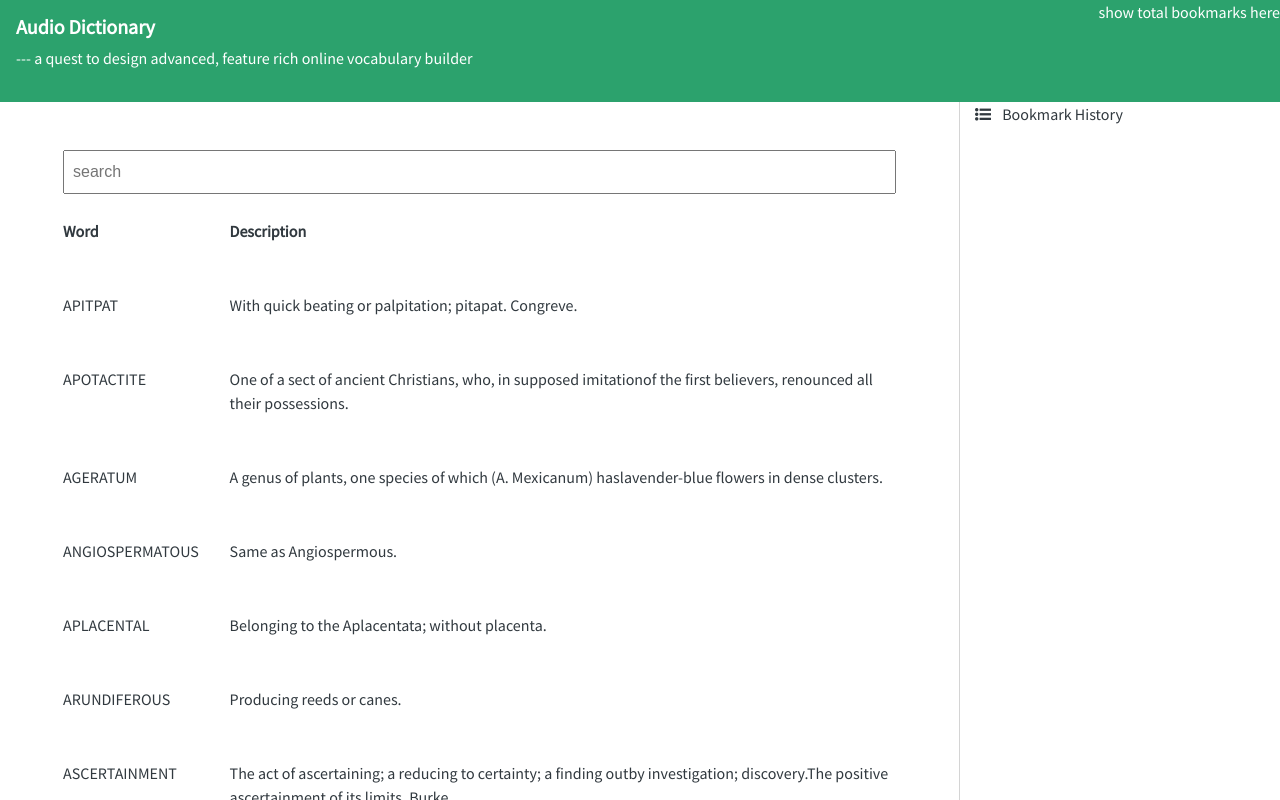
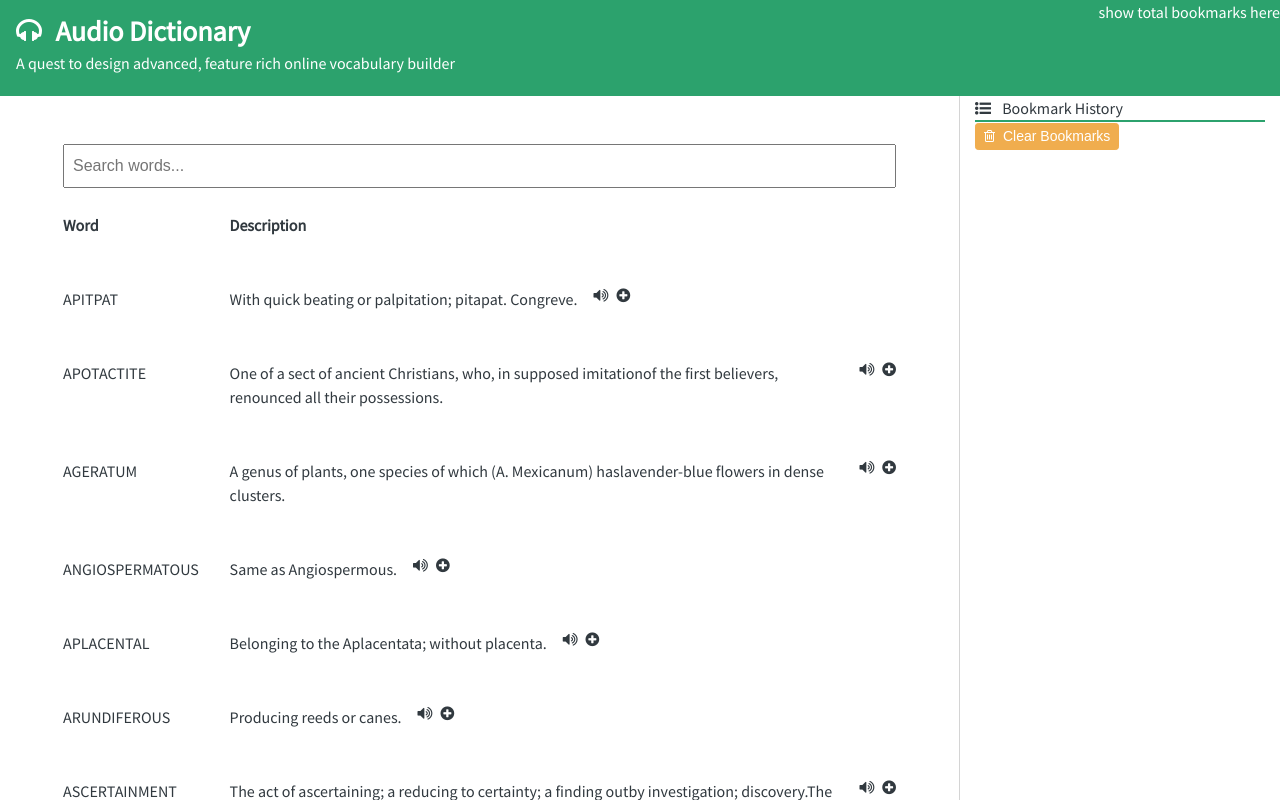
Before and after one commit to arijitpatra/dictionary, an Angular app: page / in a window 1280 px wide. Shown: the top 800 px of the page. Built offline with nearby package versions, Linux system fonts and the light colour scheme.

Commit message:
bookmarks added

```diff
--- a/src/app/components/bookmark-panel/bookmark-panel.component.html
+++ b/src/app/components/bookmark-panel/bookmark-panel.component.html
@@ -2,4 +2,11 @@
   <div class="bookmark-panel-header w-100">
       <i class="fa fa-list-ul mr-2" aria-hidden="true"></i> Bookmark History
   </div>
+  <div class="bookmarks">
+    <div class="card" *ngFor="let item of bookmarkedWordsArray">
+      {{item}}
+      <i class="ml-2 fa fa-minus-circle" aria-hidden="true" (click)="removeFromBookmark(item)"></i>
+    </div>
+  </div>
+  <button class="btn btn-warning btn-sm"><i class="fa fa-trash-o mr-2" aria-hidden="true"></i>Clear Bookmarks</button>
 </section>
--- a/src/app/components/bookmark-panel/bookmark-panel.component.scss
+++ b/src/app/components/bookmark-panel/bookmark-panel.component.scss
@@ -0,0 +1,3 @@
+.bookmarks {
+    border: 1px solid #2ca26d;
+}
--- a/src/app/components/bookmark-panel/bookmark-panel.component.ts
+++ b/src/app/components/bookmark-panel/bookmark-panel.component.ts
@@ -1,4 +1,5 @@
 import { Component, OnInit } from '@angular/core';
+import { DataServiceService } from '../../services/data-service.service';
 
 @Component({
   selector: 'app-bookmark-panel',
@@ -7,9 +8,19 @@ import { Component, OnInit } from '@angular/core';
 })
 export class BookmarkPanelComponent implements OnInit {
 
-  constructor() { }
+  bookmarkedWordsArray: string[] = [];
+
+  constructor(private dataSevice: DataServiceService) { }
 
   ngOnInit() {
+    this.dataSevice.addWordToBookmark.subscribe(word => {
+        this.bookmarkedWordsArray.push(word);
+    });
+  }
+
+  removeFromBookmark(word) {
+    const indexOfSelectedWord = this.bookmarkedWordsArray.indexOf(word);
+    this.bookmarkedWordsArray.splice(indexOfSelectedWord, 1);
   }
 
 }
--- a/src/app/components/header-panel/header-panel.component.html
+++ b/src/app/components/header-panel/header-panel.component.html
@@ -1,6 +1,6 @@
 <section class="p-3 header-section">
-<h5><b>Audio Dictionary</b></h5>
-<p>--- a quest to design advanced, feature rich online vocabulary builder</p>
+<h3><b><i class="fa fa-headphones mr-2" aria-hidden="true"></i> Audio Dictionary</b></h3>
+<h6>A quest to design advanced, feature rich online vocabulary builder</h6>
 <div class="float-right total-bookmarks">
     show total bookmarks here
 </div>
--- a/src/app/components/words-panel/words-panel.component.html
+++ b/src/app/components/words-panel/words-panel.component.html
@@ -1,5 +1,5 @@
 <section class="p-5">
-  <input name="search" [(ngModel)]="filterText" (ngModelChange)="doFilter()" placeholder="search" class="w-100 p-2"/>
+  <input name="search" [(ngModel)]="filterText" (ngModelChange)="doFilter()" placeholder="Search words..." class="w-100 p-2"/>
 
   <div>
 
@@ -13,8 +13,16 @@
     </div>
 
     <div class="row-like" *ngFor="let item of filteredData">
-      <div class="word">{{item.word}}</div>
-      <div class="description">{{item.description}}</div>
+      <div class="word">
+        {{item.word}}
+      </div>
+      <div class="description">
+        {{item.description}}
+        <div class="g-flex">
+            <i class="ml-3 fa fa-volume-up" aria-hidden="true"></i>
+            <i class="ml-2 fa fa-plus-circle" aria-hidden="true" (click)="addToBookmark(item.word)"></i>
+        </div>
+      </div>
     </div>
   </div>
 
--- a/src/app/components/words-panel/words-panel.component.ts
+++ b/src/app/components/words-panel/words-panel.component.ts
@@ -27,4 +27,16 @@ export class WordsPanelComponent implements OnInit {
         }
       });
     }
+
+    addToBookmark(word) {
+      this.dataService.addToListBookmark(word);
+    }
+
+    playAudio(audioSrc) {
+      console.log(audioSrc);
+      const audio = new Audio();
+      audio.src = audioSrc;
+      audio.load();
+      audio.play();
+    }
 }
--- a/src/app/services/data-service.service.ts
+++ b/src/app/services/data-service.service.ts
@@ -1,4 +1,4 @@
-import { Injectable } from '@angular/core';
+import { Injectable, EventEmitter, Output } from '@angular/core';
 import { HttpClient } from '@angular/common/http';
 
 @Injectable({
@@ -6,10 +6,14 @@ import { HttpClient } from '@angular/common/http';
 })
 export class DataServiceService {
 
-
+  @Output() addWordToBookmark: EventEmitter<boolean> = new EventEmitter();
   constructor(private httpService: HttpClient) { }
 
 getData() {
     return this.httpService.get('../../assets/data.json');
   }
+
+  addToListBookmark(word) {
+    this.addWordToBookmark.emit(word);
+  }
 }
--- a/src/styles.scss
+++ b/src/styles.scss
@@ -1,5 +1,9 @@
 /* You can add global styles to this file, and also import other style files */
 body {
-    font-family: "Source Sans Pro", sans-serif;
-    color: #31393f;
-  }
+  font-family: "Source Sans Pro", sans-serif;
+  color: #31393f;
+}
+
+.g-flex {
+  display: flex;
+}
```
